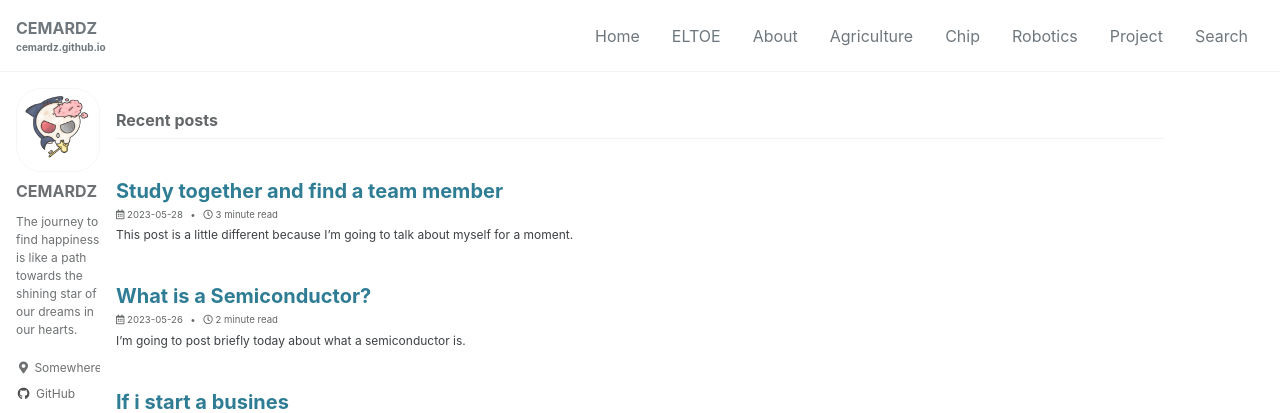
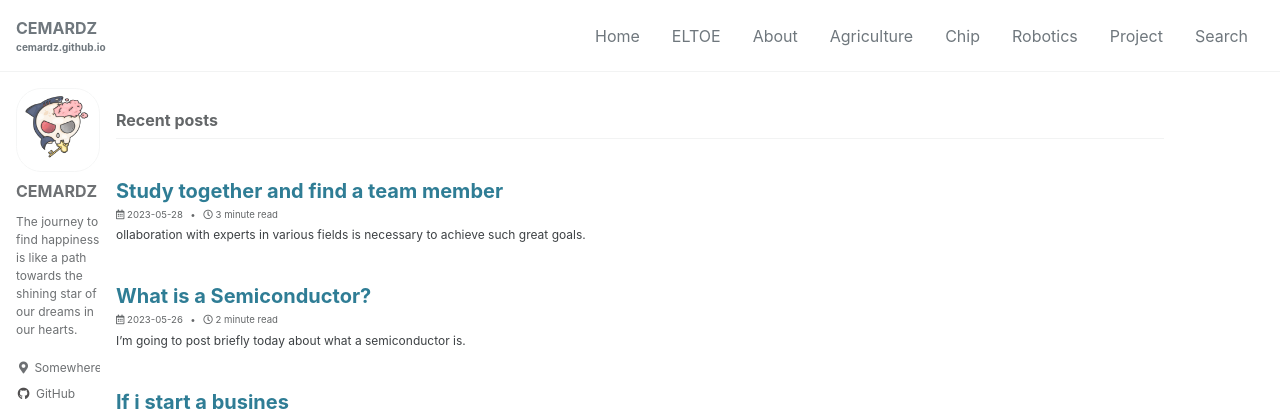
Before and after one commit to cemardz/cemardz.github.io, a Jekyll site: the page built from index.html, in a window 1280 px wide. Shown: the top 413 px of the page. Built offline with Jekyll 4.4.1, drawn with Linux system fonts in a browser that asks for light colours; cached includes are drawn as plain includes; some web fonts are replaced; the list of posts is cut into pages by our own code.

Commit message:
Update 2023-05-28-team-member.md

```diff
--- a/eltoe/story/_posts/2023-05-28-team-member.md
+++ b/eltoe/story/_posts/2023-05-28-team-member.md
@@ -3,7 +3,7 @@ sidebar:
   title: "ELTOE"
   nav: sidebar-eltoe
 title: "Study together and find a team member"
-excerpt: "This post is a little different because I'm going to talk about myself for a moment."
+excerpt: "ollaboration with experts in various fields is necessary to achieve such great goals."
 
 toc: false
 toc_sticky: true
```
